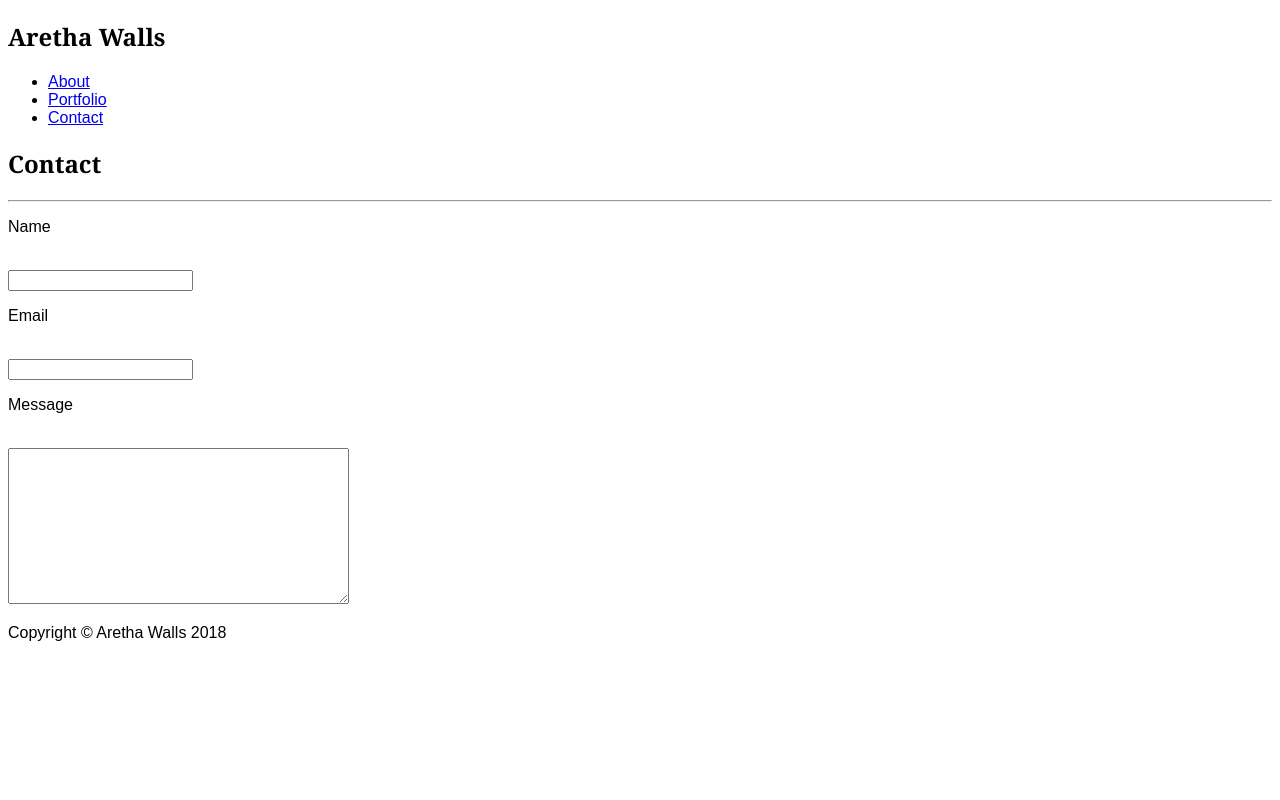
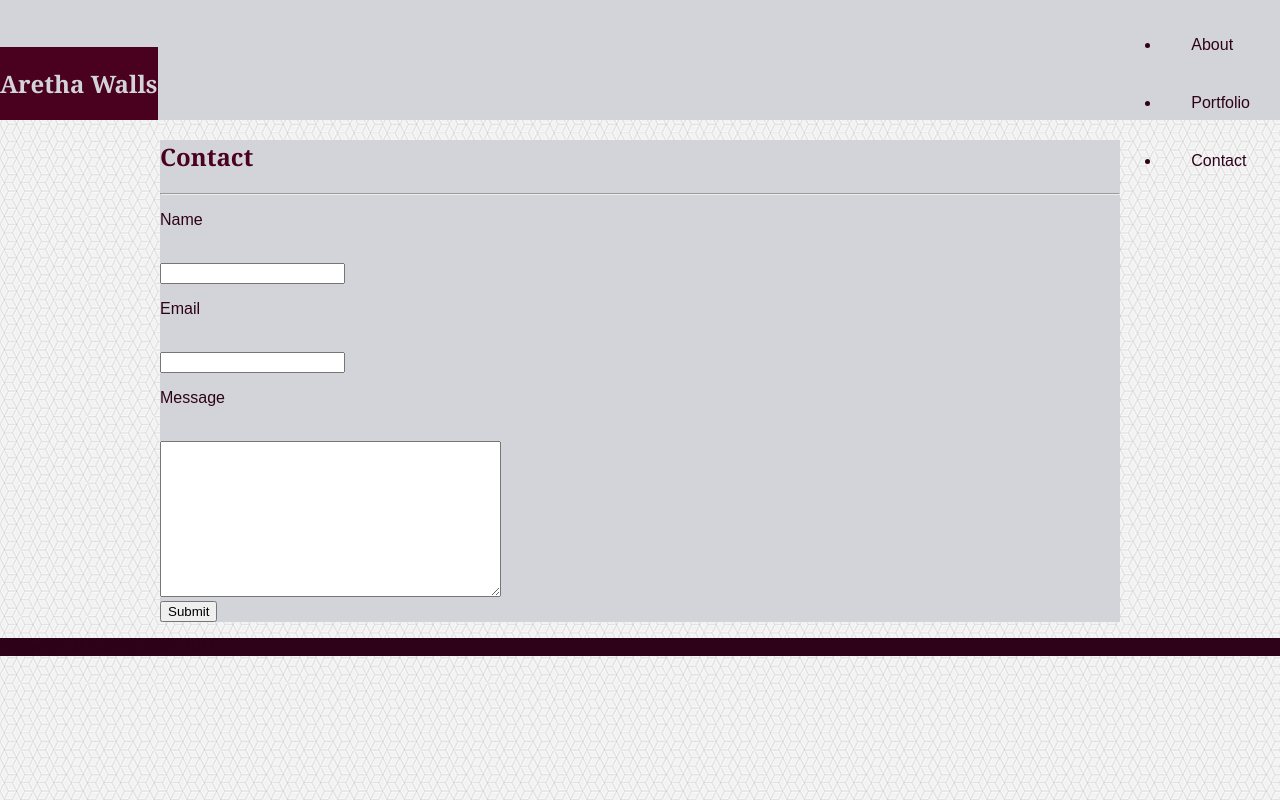
Before and after one commit to ASWalls/Basic-Portfolio, a plain HTML site: page contact.html in a window 1280 px wide. Drawn offline with Linux system fonts and the light colour scheme.

Commit message:
Began work on styling

```diff
--- a/assets/css/style.css
+++ b/assets/css/style.css
@@ -1,8 +1,81 @@
+html, body {
+    margin: 0;
+}
+
+html {
+    box-sizing: border-box;
+    font-size: 16px;
+}
+
 body {
     font-family: 'Arial', 'Helvetica Neue', 'Helvetica', sans-serif;
-    background-image: url("assets/images/qbkls.png");
+    color: #2E0219;
+    background-image: url("../images/qbkls.png");
+}
+
+header, .container {
+    background: #D3D4D9;
+}
+
+header {
+    height: 120px;
+    position: relative;
+}
+
+.header-title {
+    background: #4A001F;
+    position: absolute;
+    bottom: 0;
+}
+
+.header-content {
+    width: 960px;
+    margin: 0 auto;
+}
+
+.header-content * {
+    display: inline;
+}
+
+nav {
+    float: right;
+}
+
+nav li {
+    padding: 20px 30px;
+}
+
+a {
+    text-decoration: none;
+    color: inherit;
+}
+
+a:visited {
+    color: #000;
+}
+
+a:hover {
+    color: #BC0200;
 }
 
 h1, h2 {
     font-family: 'Georgia', 'Times', 'Times New Roman', serif;
 }
+
+h1 {
+    color: #4A001F;
+}
+
+h2 {
+    color: #D3D4D9;
+
+}
+
+.container {
+    width: 960px;
+    margin: 0 auto;
+}
+
+footer {
+    background: #2E0219;
+}
--- a/contact.html
+++ b/contact.html
@@ -6,6 +6,7 @@
         <title>Aretha's Basic Portfolio</title>
         <meta name="description" content="A basic portfolio created as a homework assignment for UA Bootcamp." />
         <meta charset="utf-8" />
+        <meta name="viewport" content="width=device-width, initial-scale=1.0">
         <link rel="stylesheet" type="text/css" href="assets/css/style.css" />
 </head>
 
@@ -30,13 +31,15 @@
             <form>
                 <p>Name</p>
                 <br />
-                <input type="text" name="name">
+                <input type="text" name="name" />
                 <p>Email</p>
                 <br />
-                <input type="text" name="email">
+                <input type="text" name="email" />
                 <p>Message</p>
                 <br />
                 <textarea rows="10" cols="40"></textarea>
+                <br />
+                <input type="submit" value="Submit" />
             </form>
         </div>
     </section>
```
Also changed, not shown: index.html (+3 -0 lines), portfolio.html (+1 -0 lines).
